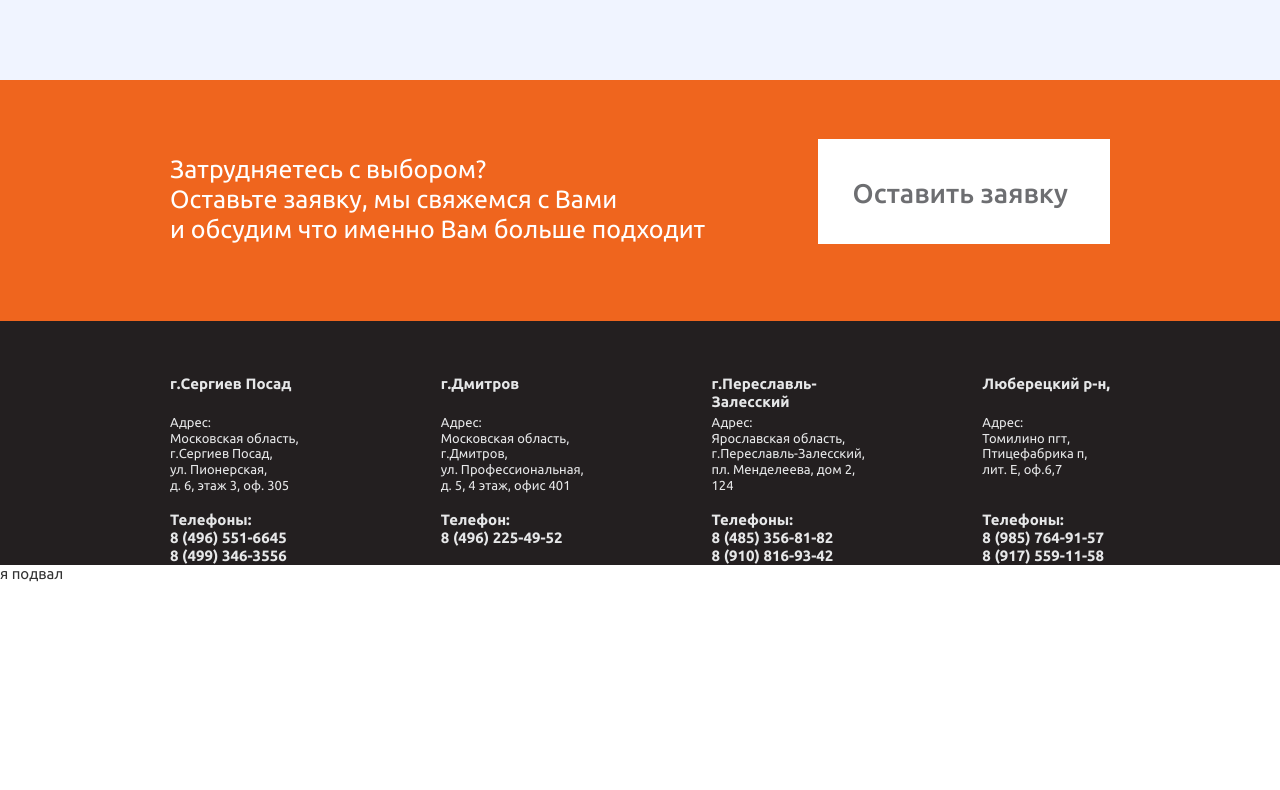
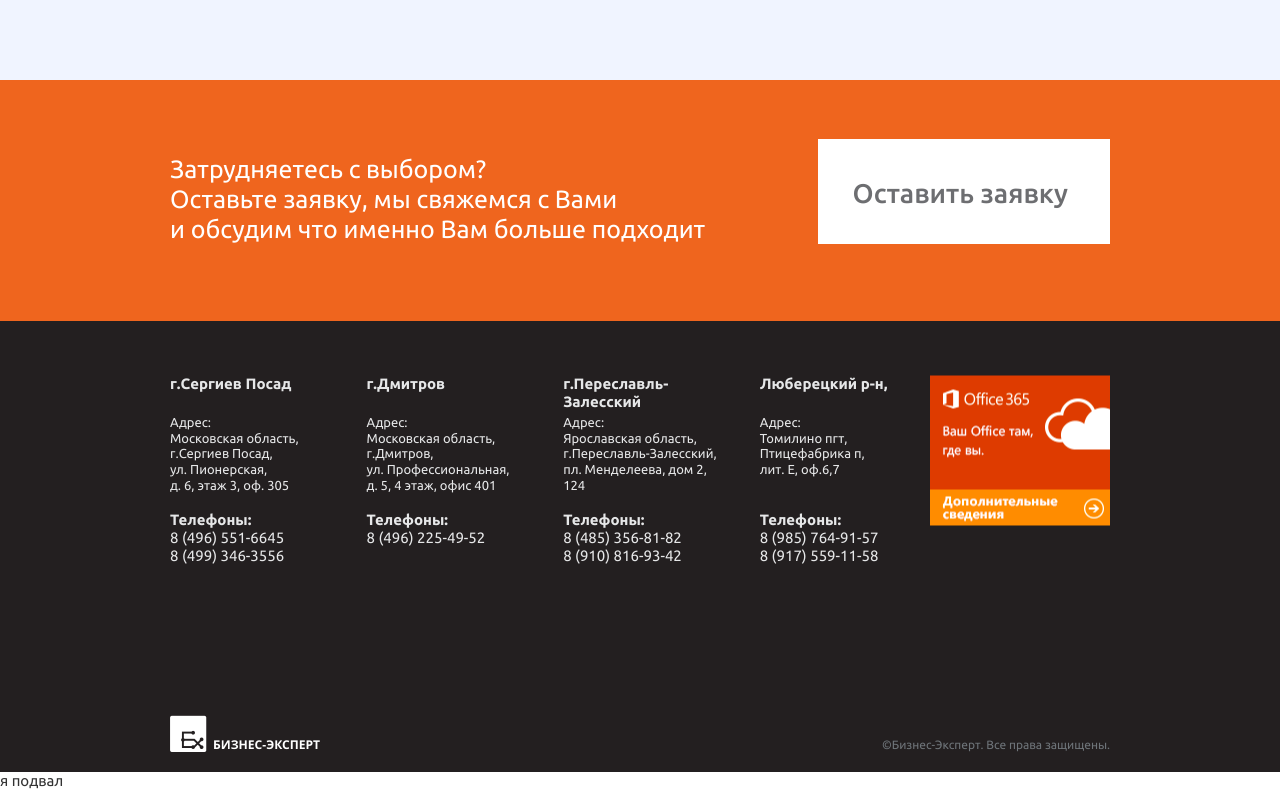
Before and after one commit to Roman2444/businesExpert_test, a website: page index.html in a window 1280 px wide. Shown: the part 3670-4460 px from the top of the page. Before the commit the page ends 4253 px from the top, so only its background shows below. Drawn offline with Linux system fonts and the light colour scheme.

Commit message:
added copiright, span

```diff
--- a/css/style.css
+++ b/css/style.css
@@ -553,7 +553,7 @@ body {
 .footer-contacts-list-item {
     font-size: 15px;
     line-height: 1.2;
-    font-weight: 700;
+    font-weight: 400;
     color: #e6e7e8;
 
     max-width: 154px;
@@ -566,8 +566,48 @@ body {
 
 .footer-contacts-list-item-header {
     min-height: 40px;
+    font-size: 15px;
+    font-weight: 700;
 }
 
 .footer-contacts-list-item-adress {
     min-height: 96px;
 }
+
+.contact-item-bold-span {
+    font-size: 15px;
+    font-weight: 700;
+}
+
+/* footer-copyright */
+/* ========================*/
+
+.footer-copyrigh-container {
+    display: flex;
+    justify-content: space-between;
+    align-items: flex-end;
+    padding: 20px 0;
+    margin-top: 130px;
+}
+
+.footer-link {
+    font-family: 'Segoe UI';
+    font-size: 12.1px;
+    line-height: 1.2;
+    font-weight: 700;
+    text-transform: uppercase;
+    color: #ffffff;
+}
+
+.footer-copyrigh-text {
+    font-size: 12px;
+    line-height: 1.2;
+    font-weight: 400;
+    color: #6e7479;
+    vertical-align:bottom;
+}
+
+.img-logo-min {
+    vertical-align: bottom;
+    padding-right: 6px;
+}
--- a/index.html
+++ b/index.html
@@ -194,13 +194,13 @@
                             <p class="footer-contacts-list-item-header">г.Сергиев Посад</p>
                             <p class="footer-contacts-list-item-adress">Адрес:<br>
                                 Московская область, г.Сергиев Посад, <br>ул. Пионерская, <br>д. 6, этаж 3, оф. 305</p>
-                            <p class="footer-contacts-list-item-phones">Телефоны:<br> 8 (496) 551-6645<br> 8 (499) 346-3556</p>
+                            <p class="footer-contacts-list-item-phones"><span class="contact-item-bold-span">Телефоны:</span><br> 8 (496) 551-6645<br> 8 (499) 346-3556</p>
                         </li>
                         <li class="footer-contacts-list-item">
                             <p class="footer-contacts-list-item-header">г.Дмитров</p>
                             <p class="footer-contacts-list-item-adress">Адрес:<br>
                                 Московская область, г.Дмитров,<br> ул. Профессиональная, д. 5, 4 этаж, офис 401</p>
-                            <p class="footer-contacts-list-item-phones">Телефон:<br> 8 (496) 225-49-52</p>
+                            <p class="footer-contacts-list-item-phones"><span class="contact-item-bold-span">Телефоны:</span><br> 8 (496) 225-49-52</p>
                         </li>
                         <li class="footer-contacts-list-item">
                             <p class="footer-contacts-list-item-header">г.Переславль-Залесский</p>
@@ -208,7 +208,7 @@
                                 Ярославская область, г.Переславль-Залесский, <br>
                                 пл. Менделеева,
                                 дом 2, 124</p>
-                            <p class="footer-contacts-list-item-phones">Телефоны:<br>
+                            <p class="footer-contacts-list-item-phones"><span class="contact-item-bold-span">Телефоны:</span><br>
                                 8 (485) 356-81-82<br>
                                 8 (910) 816-93-42</p>
                         </li>
@@ -218,11 +218,26 @@
                                 Томилино пгт,<br>
                                 Птицефабрика п,<br>
                                 лит. Е, оф.6,7</p>
-                            <p class="footer-contacts-list-item-phones"><span class="contact-item-bold">Телефоны:</span><br>
+                            <p class="footer-contacts-list-item-phones"><span class="contact-item-bold-span">Телефоны:</span><br>
                                 8 (985) 764-91-57<br>
                                 8 (917) 559-11-58</p>
                         </li>
+                        <li class="footer-contacts-list-item-advertising">
+                            <a href="#" class="footer-contacts-list-item-link">
+                                <img src="img/icons/office365.png" alt="office365">
+                            </a>
+
+                        </li>
                     </ul>
+
+                    <div class="footer-copyright">
+                        <div class="footer-copyrigh-container">
+                            <a href="#" class="footer-link">
+                                <img class="img-logo-min" src="img/icons/logo_square.png" alt="logo_square">бизнес-эксперт
+                            </a>
+                            <div class="footer-copyrigh-text">©Бизнес-Эксперт. Все права защищены.</div>
+                        </div>
+                    </div>
 
                 </div>
 
```
